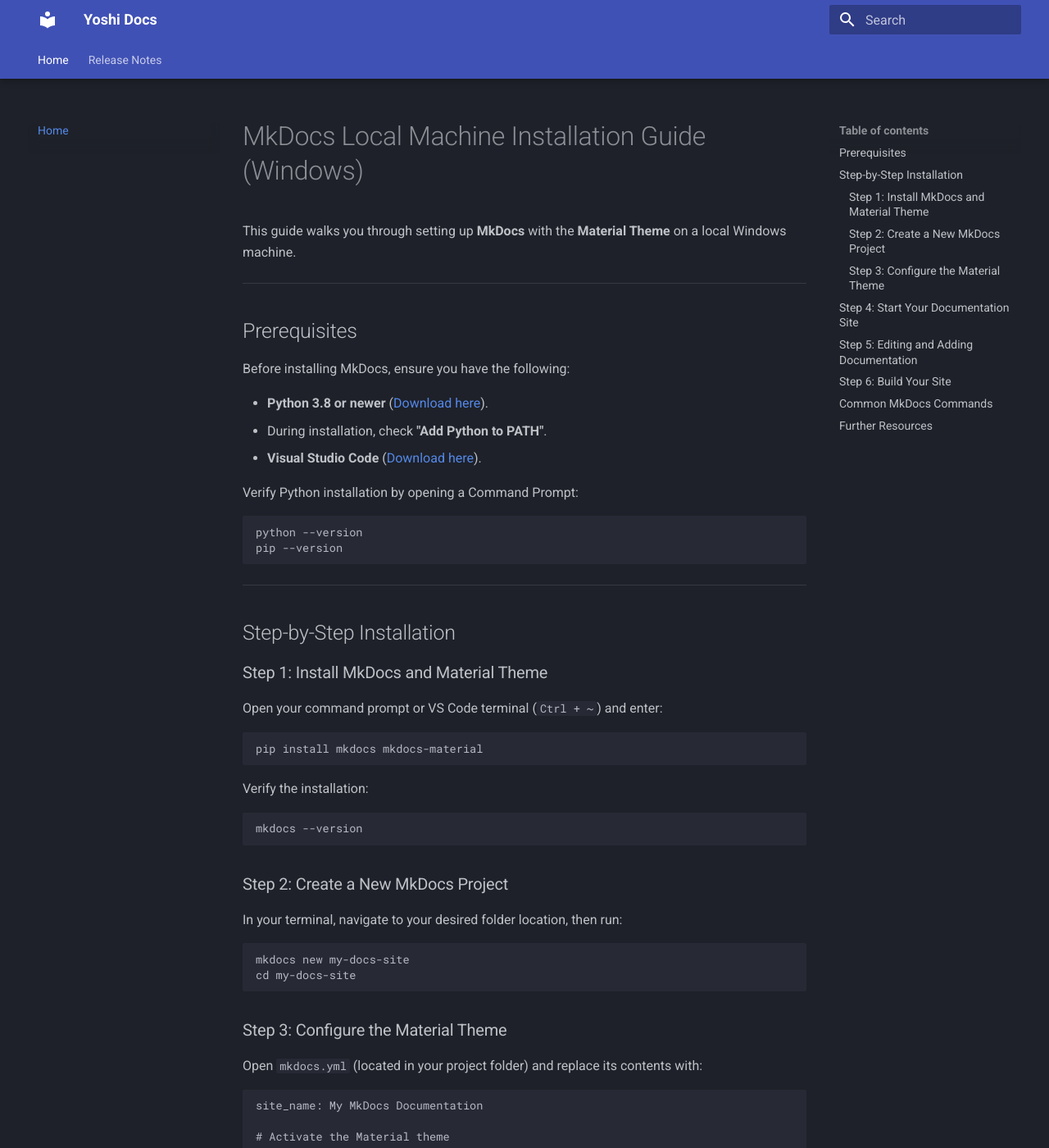
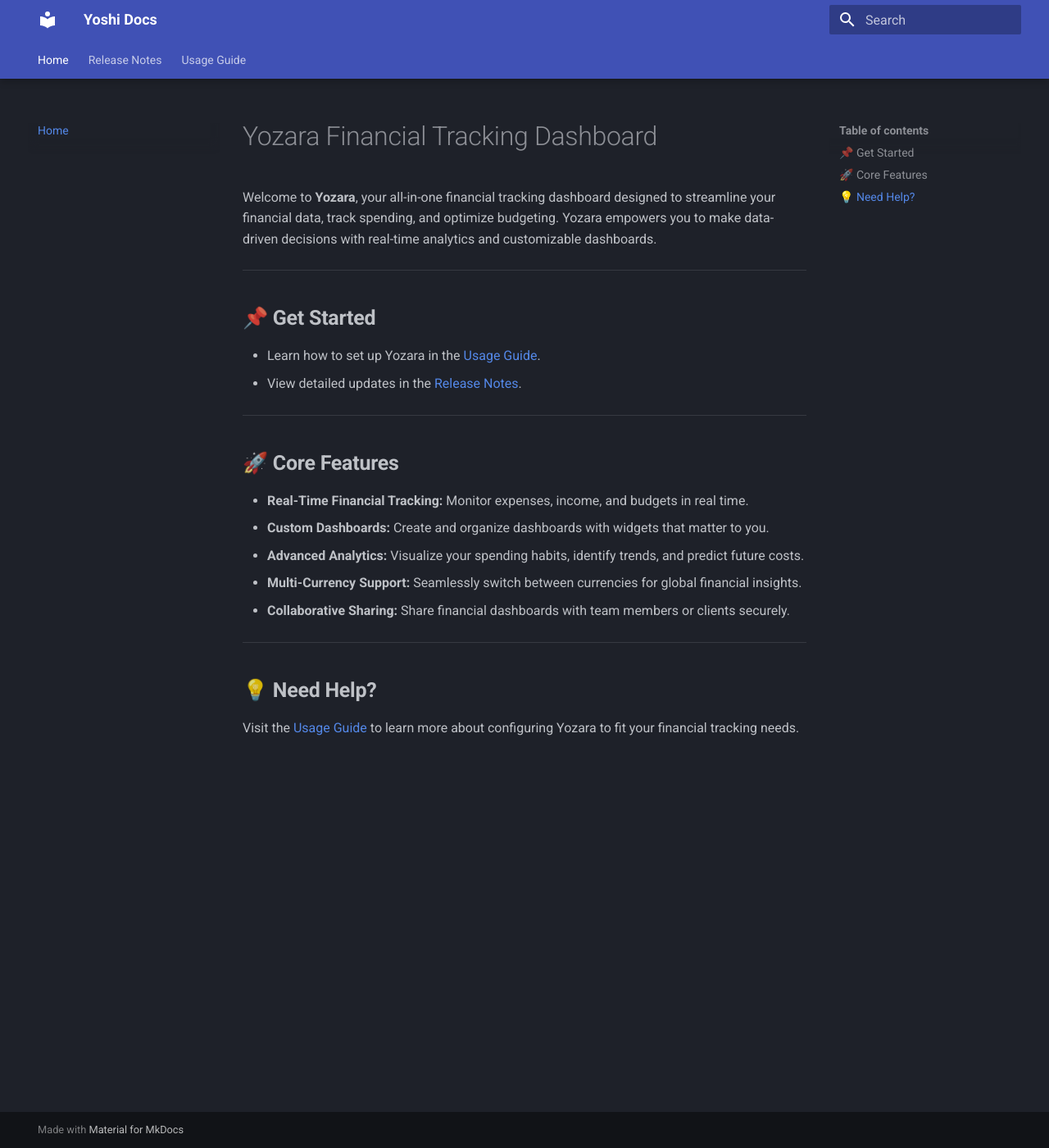
Before and after one commit to KiyoshiWasHere/Yoshi-Docs-Material, an MkDocs documentation site: the page built from docs/index.md, in a window 1280 px wide and 1400 px high. Shown: the whole window at 82% size. Built offline with MkDocs 1.6.1 and Material for MkDocs 9.7.7, drawn with Linux system fonts in a browser that asks for light colours; some of the changed text lies outside the part shown.

Commit message:
adding new documentation/usage guides

````diff
--- a/docs/index.md
+++ b/docs/index.md
@@ -1,138 +1,23 @@
-# MkDocs Local Machine Installation Guide (Windows)
+# Yozara Financial Tracking Dashboard
 
-This guide walks you through setting up **MkDocs** with the **Material Theme** on a local Windows machine.
+Welcome to **Yozara**, your all-in-one financial tracking dashboard designed to streamline your financial data, track spending, and optimize budgeting. Yozara empowers you to make data-driven decisions with real-time analytics and customizable dashboards.
 
 ---
 
-## Prerequisites
-
-Before installing MkDocs, ensure you have the following:
-
-- **Python 3.8 or newer** ([Download here](https://www.python.org/downloads/windows/)).
-  - During installation, check **"Add Python to PATH"**.
-- **Visual Studio Code** ([Download here](https://code.visualstudio.com/)).
-
-Verify Python installation by opening a Command Prompt:
-
-```bash
-python --version
-pip --version
-```
+## 📌 **Get Started**
+- Learn how to set up Yozara in the [Usage Guide](usage-guide.md).
+- View detailed updates in the [Release Notes](release-notes/index.md).
 
 ---
 
-## Step-by-Step Installation
-
-### Step 1: Install MkDocs and Material Theme
-
-Open your command prompt or VS Code terminal (`Ctrl + ~`) and enter:
-
-```bash
-pip install mkdocs mkdocs-material
-```
-
-Verify the installation:
-
-```bash
-mkdocs --version
-```
-
-### Step 2: Create a New MkDocs Project
-
-In your terminal, navigate to your desired folder location, then run:
-
-```bash
-mkdocs new my-docs-site
-cd my-docs-site
-```
-
-### Step 3: Configure the Material Theme
-
-Open `mkdocs.yml` (located in your project folder) and replace its contents with:
-
-```yaml
-site_name: My MkDocs Documentation
-
-# Activate the Material theme
-theme:
-  name: material
-
-# Navigation (optional)
-nav:
-  - Home: index.md
-```
+## 🚀 **Core Features**
+- **Real-Time Financial Tracking:** Monitor expenses, income, and budgets in real time.
+- **Custom Dashboards:** Create and organize dashboards with widgets that matter to you.
+- **Advanced Analytics:** Visualize your spending habits, identify trends, and predict future costs.
+- **Multi-Currency Support:** Seamlessly switch between currencies for global financial insights.
+- **Collaborative Sharing:** Share financial dashboards with team members or clients securely.
 
 ---
 
-## Step 4: Start Your Documentation Site
-
-Launch the live-reloading server by running:
-
-```bash
-mkdocs serve
-```
-
-Visit the site by navigating your browser to:
-
-```
-http://127.0.0.1:8000
-```
-
----
-
-## Step 5: Editing and Adding Documentation
-
-All documentation pages reside in the `docs/` folder:
-
-Example project structure:
-
-```
-mkdocs.yml
-/docs
-    index.md
-    installation.md
-    usage.md
-```
-
-Example `index.md`:
-
-```markdown
-# Welcome to My MkDocs Site
-
-This site provides documentation for my project.
-
-## Documentation Sections
-
-- [Installation](installation.md)
-- [Usage Guide](usage.md)
-```
-
----
-
-## Step 6: Build Your Site
-
-Generate a static version of your documentation:
-
-```bash
-mkdocs build
-```
-
-Your static files will be in the `site/` directory, ready to deploy.
-
----
-
-## Common MkDocs Commands
-
-| Command                  | Purpose                          |
-|--------------------------|----------------------------------|
-| `mkdocs new [dir-name]`  | Create a new MkDocs project      |
-| `mkdocs serve`           | Start the local dev server       |
-| `mkdocs build`           | Build static documentation files |
-| `mkdocs -h`              | Display help                     |
-
----
-
-## Further Resources
-
-- [MkDocs Official Documentation](https://www.mkdocs.org)
-- [Material Theme Documentation](https://squidfunk.github.io/mkdocs-material/)
+## 💡 **Need Help?**
+Visit the [Usage Guide](usage-guide.md) to learn more about configuring Yozara to fit your financial tracking needs.
--- a/mkdocs.yml
+++ b/mkdocs.yml
@@ -12,6 +12,7 @@
 nav:
   - Home: index.md
   - "Release Notes": release-notes/index.md
+  - Usage Guide: usage-guide.md
 
   # GitHub Pages configuration
 site_url: https://KiyoshiWasHere.github.io/Yoshi-Docs-Material
````
Also changed, not shown: docs/usage-guide.md (added, +47 -0 lines).
